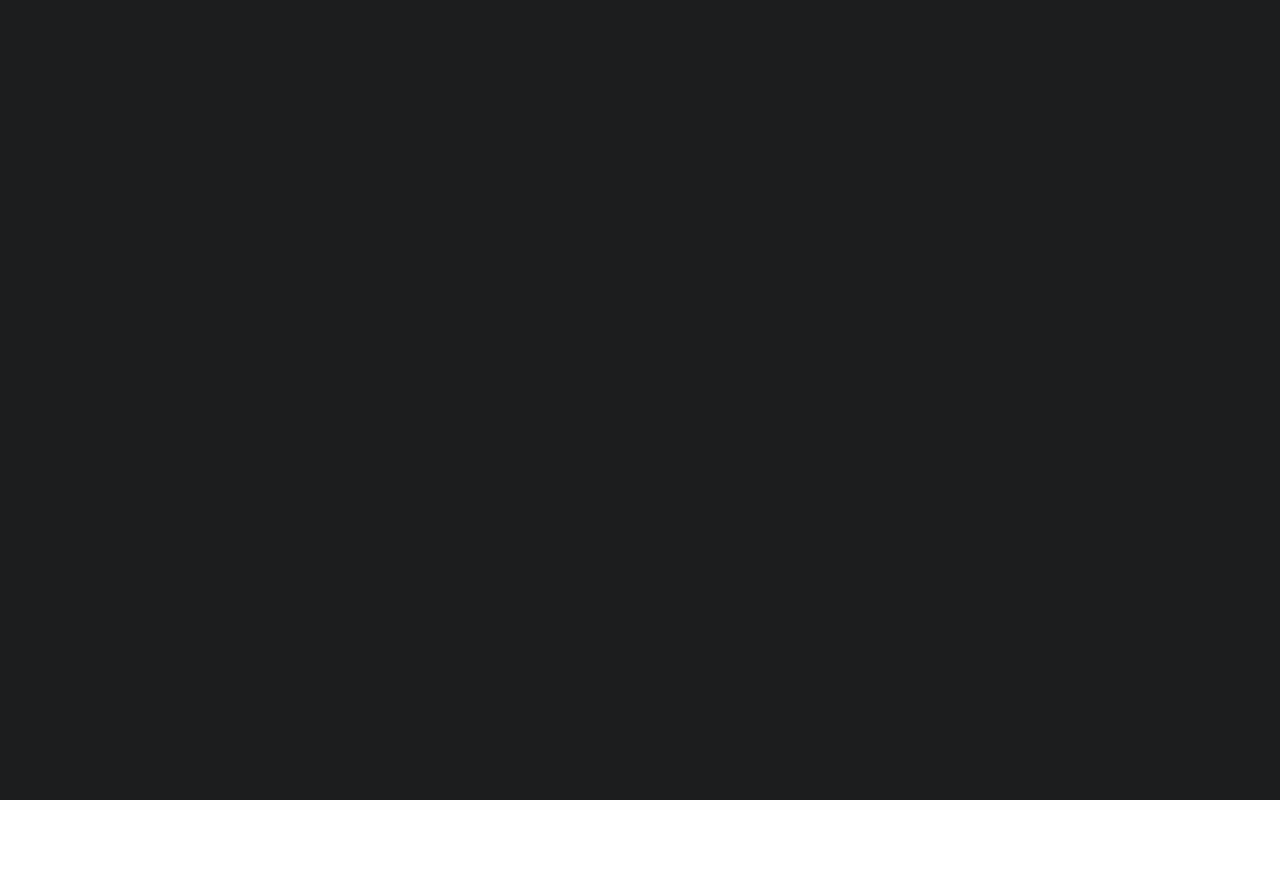
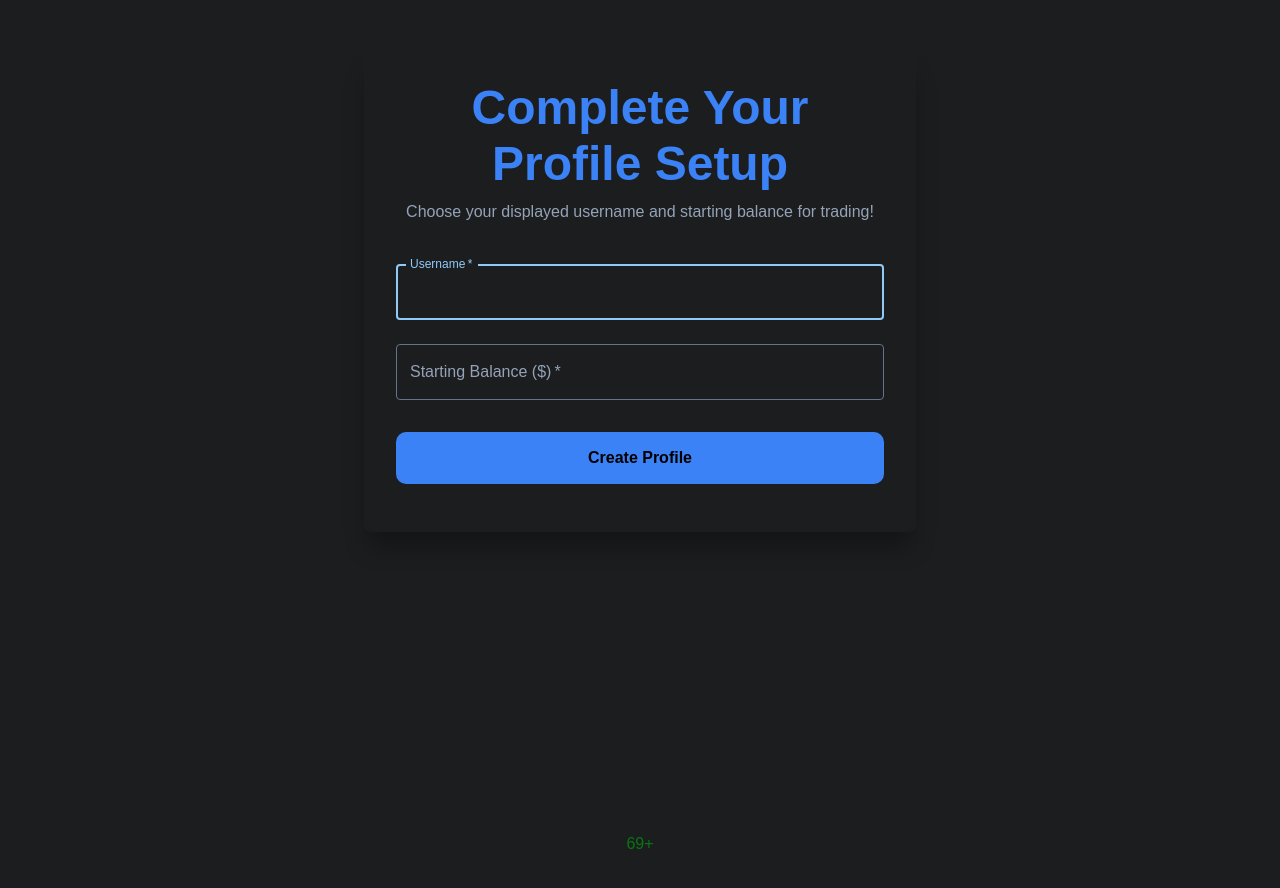
Before and after one commit to EnclaveGeneral/Mock-Stock-Simulator, a React (Vite) app: page /createprofile in a window 1280 px wide. Before the commit this address had no page. Before the commit the page ends 800 px from the top, so only its background shows below. Built offline with nearby package versions, Linux system fonts and the light colour scheme; what aws-amplify would draw is missing.

Commit message:
V0.1.0 Login Complete

```diff
--- a/src/App.jsx
+++ b/src/App.jsx
@@ -7,7 +7,7 @@ import './App.css'
 import Login from './components/Auth/Login'
 import Signup from './components/Auth/Signup'
 import Dashboard from './components/Dashboard/Dashboard'
-import CreateProfile from ''
+import CreateProfile from './components/Auth/CreateProfile'
 
 Amplify.configure(awsconfig);
 
@@ -19,7 +19,8 @@ function App() {
         <Route path="/" element={<Login />}/>
         <Route path="/signup" element={<Signup />}/>
         <Route path="/dashboard" element={<Dashboard />}/>
-      </Routes>
+        <Route path="/createprofile" element={<CreateProfile />}/>
+      </Routes>69+
     </BrowserRouter>
   )
 }
--- a/src/components/Auth/CreateProfile.jsx
+++ b/src/components/Auth/CreateProfile.jsx
@@ -21,10 +21,174 @@ function CreateProfile() {
     title: "",
     message: ""
   });
+  const [loading, setLoading] = useState(false);
 
   const navigate = useNavigate();
 
+  const checkCashError = (cashBalance) => {
+    if (!/^\d+$/.test(cashBalance)) return "Cash balance must be a whole number";
+    const n = Number(cashBalance);
+    if ( n < 0 ) return "Cash balance must be greater than $0";
+    if ( n > 1000000 ) return " Cash balance must be less than $1,000,000";
+    return "";
+  }
+
   const handleSubmit = async (e) => {
+    e.preventDefault();
 
-  }
+    // Validation correct username
+    if (username.trim().length === 0) {
+      setErrorModal({
+        open: true,
+        title: "Username Missing",
+        message: "Please enter a username for your account"
+      });
+      return;
+    }
+
+    if (cashbalance.trim().length === 0) {
+      setErrorModal({
+        open: true,
+        title: "Cashbalance Missing",
+        message: "Please enter a cashbalance for your account"
+      });
+      return;
+    }
+
+    // Now validate the cashabalance for our account
+    const err = checkCashError(cashbalance);
+    if (err !== "") {
+      setErrorModal({
+        open: true,
+        title: "Cashbalance incorrect",
+        message: err
+      })
+      return;
+    }
+
+    // Now that everything is set up, proceed with user profile creation
+    setLoading(true);
+    try {
+
+      // Get current user's ID from Cognito
+      const user = await getCurrentUser();
+
+      // Create user profile in DynamoDB
+      await createUserProfile(user.userId, username.trim(), balance);
+
+      console.log('Profile created successfully!');
+
+      // Redirect to dashboard
+      navigate('/dashboard');
+
+    } catch (error) {
+      console.error('Error creating profile:', error);
+      setErrorModal({
+        open: true,
+        title: "Userprofile creation failed",
+        message: error.message || 'An error occured while creating user account'
+      });
+      setLoading(false);
+    }
+  };
+
+  return (
+    <Box
+      sx={{
+        minHeight: '100vh',
+        displaya: 'flex',
+        alignItems: "center",
+        justifyContent: "center",
+        padding: 2
+      }}
+    >
+      <Container maxWidth="sm">
+        <CssBaseline />
+        <CardContainer>
+          <Typography
+            variant="h3"
+            sx={{
+              fontFamily: 'Stack Sans, Arial, sans-serif',
+              color: '#3b82f6',
+              fontWeight: 700,
+              mb: 1
+            }}
+          >
+            Complete Your Profile Setup
+          </Typography>
+
+          <Typography
+            variant="body1"
+            sx={{
+              color: '#94a3b8',
+              textAlign: 'center',
+              mb: 3,
+              fontFamily: 'Stack Sans, Arial, sans-serif',
+            }}
+          >
+            Choose your displayed username and starting balance for trading!
+          </Typography>
+
+          <Box component='form' onSubmit={handleSubmit} sx={{ width : '100%' }}>
+            <InputField
+              margin="normal"
+              required
+              fullWidth
+              id="username"
+              label="Username"
+              name="username"
+              autoComplete="username"
+              autoFocus
+              value={username}
+              onChange={(e) => setUsername(e.target.value)}
+              disabled={loading}
+            />
+
+            <InputField
+              margin="normal"
+              required
+              fullWidth
+              id="cashBalance"
+              label="Starting Balance ($)"
+              name="cashBalance"
+              type="number"
+              value={cashbalance}
+              onChange={(e) => setCashbalance(e.target.value)}
+              disabled={loading}
+              slotProps={{
+                input: {
+                  min: 1,
+                  max: 1000000,
+                  step: 1
+                }
+              }}
+            />
+
+            <PrimaryButton
+              type="submit"
+              fullWidth
+              disabled={loading}
+              sx={{
+                mt: 3,
+                mb: 2,
+                py: 1.5
+              }}
+            >
+              {loading ? 'Creating Profile ...' : 'Create Profile'}
+            </PrimaryButton>
+
+            <ErrorModal
+              open={errorModal.open}
+              title={errorModal.title}
+              message={errorModal.message}
+              onClose={() => setErrorModal({open: false, title: '', message: ''})}
+            />
+          </Box>
+        </CardContainer>
+      </Container>
+    </Box>
+  )
+
 }
+
+export default CreateProfile;
--- a/src/components/Auth/Login.jsx
+++ b/src/components/Auth/Login.jsx
@@ -16,6 +16,8 @@ import InputField from "../../ui/components/InputField"
 import PrimaryButton from "../../ui/components/PrimaryButton"
 import { Link } from "react-router-dom";
 import { Visibility, VisibilityOff } from "@mui/icons-material"
+import { getCurrentUser } from "aws-amplify/auth"
+import { getUserProfile } from "../../services/dynamodbService"
 
 function Login() {
   const[email, setEmail] = useState("");
@@ -58,8 +60,21 @@ function Login() {
       const { nextStep} = await handleSignIn(email, password);
 
       if (nextStep.signInStep === "DONE") {
-        navigate("/dashboard");
-        console.log("Signed In Successfully!");
+        console.log("Signed In on Cognito Successfully!");
+
+        // Geet the current user and check if the current user exists in Cognito
+        const user = await getCurrentUser();
+        const profile = await getUserProfile(user.userId);
+
+        if (!profile) {
+          // First time login - redirect to profile setup
+          console.log('No DynamoDB profile found, redirecting to setup');
+          navigate("/createprofile");
+        } else {
+          // Already has an existing profile, straight to dashboard!
+          console.log('DynamoDB Profile found, redirecting to user dashboard');
+          navigate("/dashboard");
+        }
       }
 
     } catch (errors) {
```
